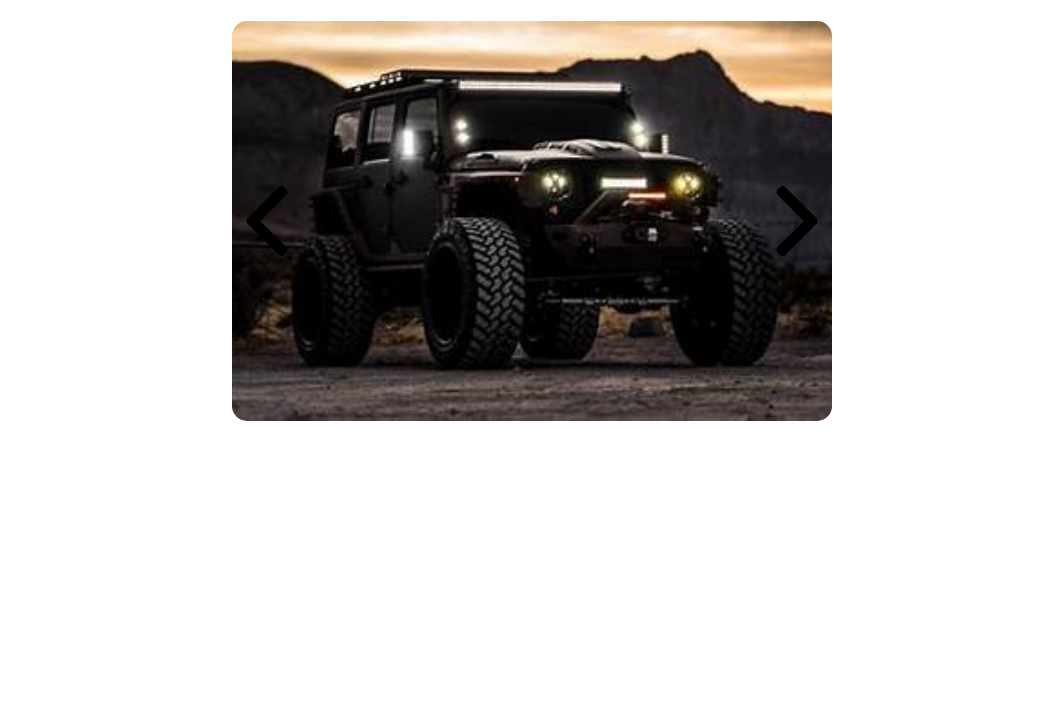
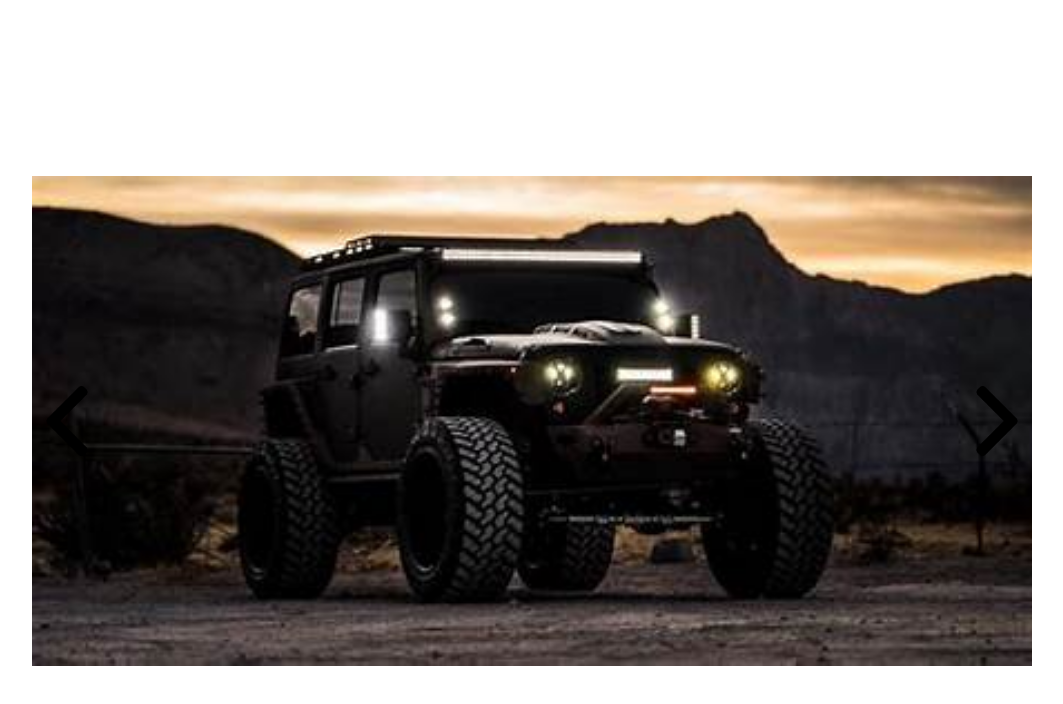
Before and after one commit to yashyeole09/Slideshow, a plain HTML site: page index.html in a window 1280 px wide. Shown: the whole page, without its empty margins (108-1171 px from the left). Drawn offline with Linux system fonts and the light colour scheme.

Commit message:
img fixed

```diff
--- a/index.html
+++ b/index.html
@@ -8,17 +8,17 @@
 
        .container {
         position: relative;
-            width: 600px;
-            height: 400px;
+            width: 1000px;
+            height: 800px;
             border: 1px solid #fff;
             border-radius: 10px;
             margin: 20px auto;
 
         }
        .slide {
-           height: 400px;
-           width: 600px;
-           object-fit: cover;
+           height: 800px;
+           width: 1000px;
+        object-fit: contain;
            border-radius: 15px;
 
 
```
